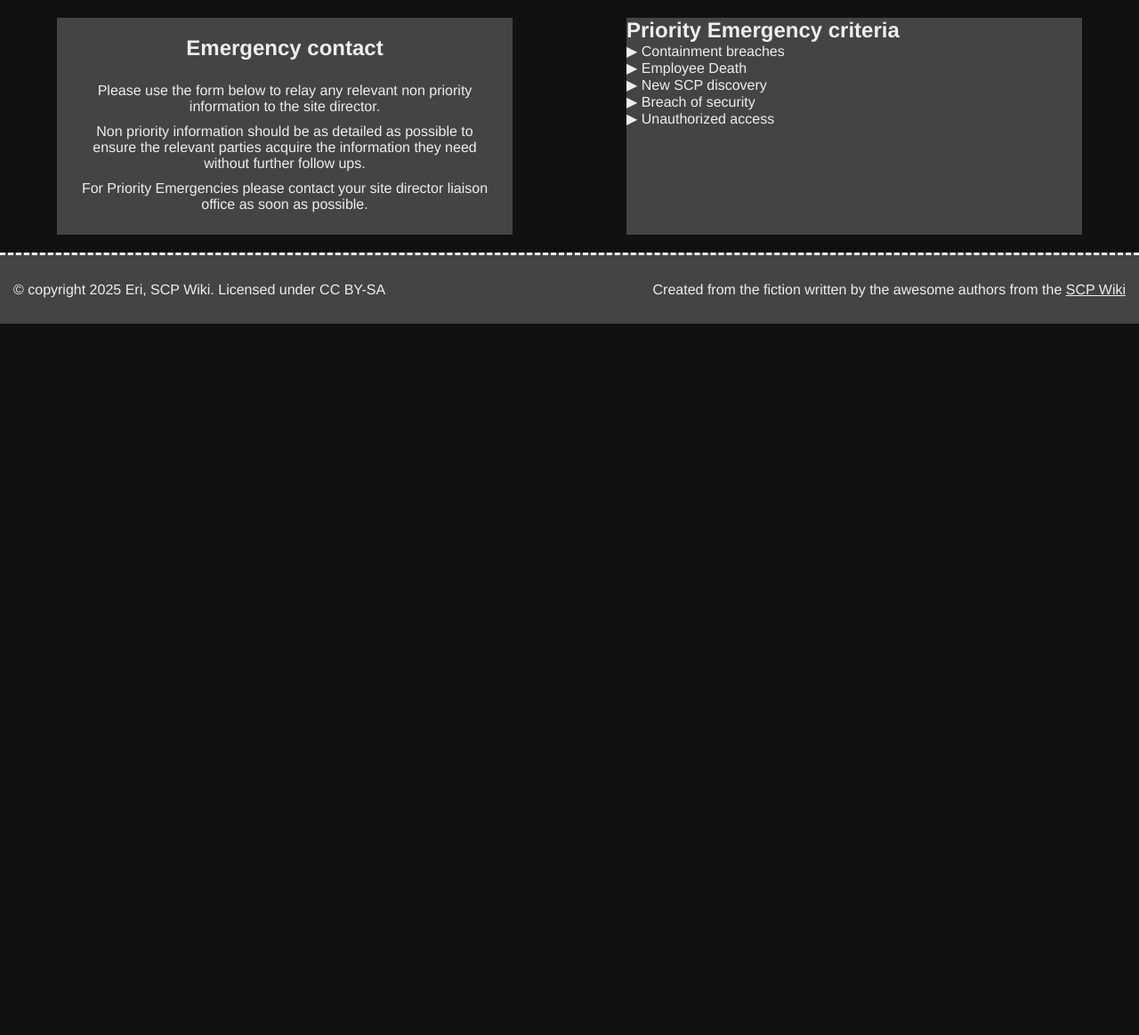
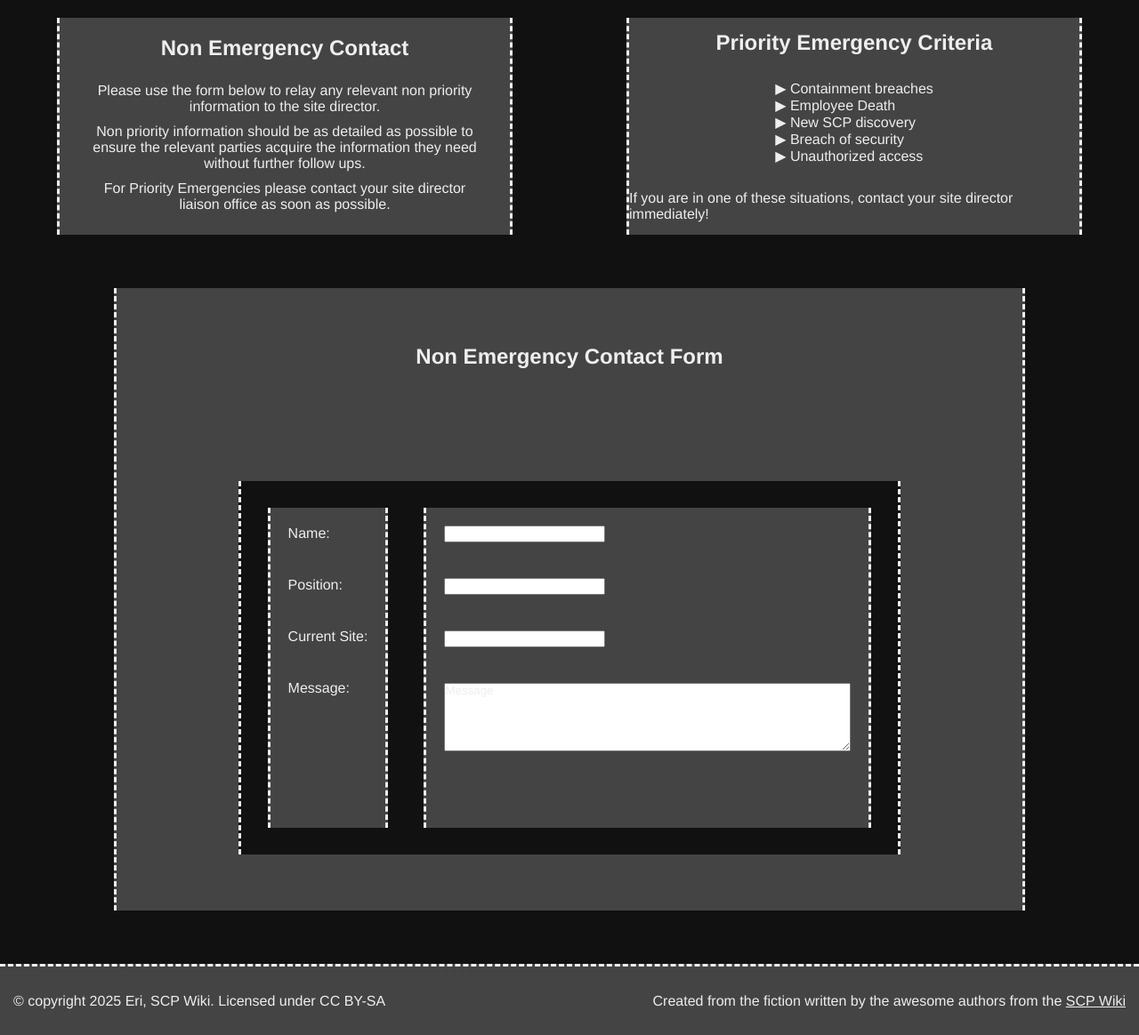
Before and after one commit to Tiny-B/scp-fansite, a plain HTML site: page resources/pages/info.html in a window 1280 px wide. Shown: the part 80-1244 px from the top of the page at 89% size. Before the commit the page ends 800 px from the top, so only its background shows below. Drawn offline with Linux system fonts and the light colour scheme.

Commit message:
Add contact form

```diff
--- a/resources/pages/info.html
+++ b/resources/pages/info.html
@@ -38,13 +38,13 @@
 		<main>
 			<div class="info flex-container">
         <article class="info-text">
-          <h2>Emergency contact</h2>
+          <h2>Non Emergency Contact</h2>
           <p>Please use the form below to relay any relevant non priority information to the site director.</p>
           <p>Non priority information should be as detailed as possible to ensure the relevant parties acquire the information they need without further follow ups.</p>
           <p>For Priority Emergencies please contact your site director liaison office as soon as possible.</p>
         </article>
-        <div class="priority-list">
-          <h2>Priority Emergency criteria</h2>
+        <div class="priority-list flex-container">
+          <h2>Priority Emergency Criteria</h2>
           <ul>
             <li>Containment breaches</li>
             <li>Employee Death</li>
@@ -52,7 +52,25 @@
             <li>Breach of security</li>
             <li>Unauthorized access</li>
           </ul>
+          <p>If you are in one of these situations, contact your site director immediately!</p>
         </div>
+      </div>
+      <div class="contact flex-container">
+        <h2>Non Emergency Contact Form</h2>
+        <form action="POST" class="flex-container">
+          <div class="form-items flex-container">
+            <label for="name">Name: </label>
+            <label for="pos">Position: </label>
+            <label for="site">Current Site: </label>
+            <label for="mes">Message: </label>
+          </div>
+          <div class="form-items flex-container">
+            <input type="text" id="name">
+            <input type="text" id="pos">
+            <input type="text" id="site">
+            <textarea id="mes" name="mes" rows="5" cols="55">Message</textarea>
+          </div>
+        </form>
       </div>
 		</main>
 
--- a/resources/stylesheets/styles.css
+++ b/resources/stylesheets/styles.css
@@ -267,11 +267,18 @@
 .info-text {
   width: 40%;
   background-color: var(--main-color);
+  border-left: 3px dashed var(--text-color);
+  border-right: 3px dashed var(--text-color);
 }
 
 .priority-list {
+  flex-direction: column;
+  align-items: center;
+  justify-content: space-around;
   width: 40%;
   background-color: var(--main-color);
+  border-left: 3px dashed var(--text-color);
+  border-right: 3px dashed var(--text-color);
 }
 
 .priority-list ul {
@@ -280,6 +287,41 @@
 
 .priority-list ul li::before {
   content: "▶ ";
+}
+
+.contact {
+  width: 80%;
+  height: 700px;
+  margin: 60px auto;
+  background-color: var(--main-color);
+  flex-direction: column;
+  justify-content: space-around;
+  align-items: center;
+  border-left: 3px dashed var(--text-color);
+  border-right: 3px dashed var(--text-color);
+}
+
+.contact form {
+  height: 60%;
+  padding: 10px;
+  background-color: var(--background-color);
+  border-left: 3px dashed var(--text-color);
+  border-right: 3px dashed var(--text-color);
+}
+
+
+.form-items {
+  margin: 20px;
+  flex-direction: column;
+  align-items: flex-start;
+  background-color: var(--main-color);
+  border-left: 3px dashed var(--text-color);
+  border-right: 3px dashed var(--text-color);
+}
+
+
+.form-items label, .form-items input, .form-items textarea {
+  margin: 20px;
 }
 
 /* ----Footer---- */
```
